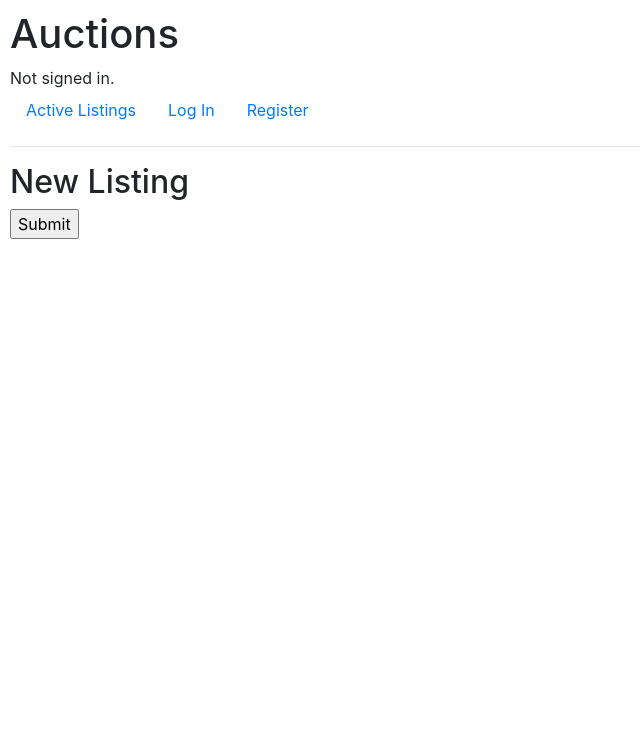
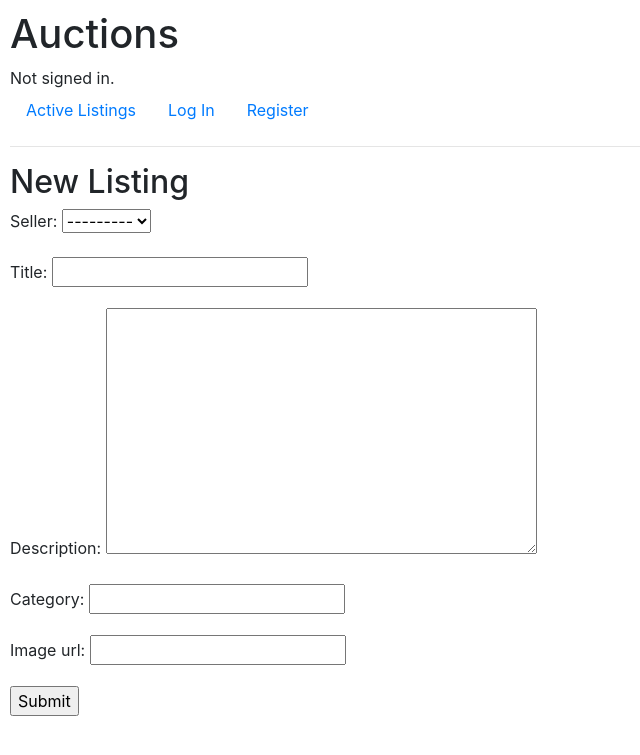
Before and after one commit to rakirs2/commerce_cs50_final, a Django app: page /new_listing in a window 1280 px wide. Shown: the top 755 px of the page, without its empty margins (0-640 px from the left). Run offline with Django 3.2, Linux system fonts and the light colour scheme; data comes from the database, SQL or seed files in the repository; both versions use the stored data as it was after the commit; some libraries are stand-ins or nearby versions.

Commit message:
New listings show up; next have to make item page

```diff
--- a/auctions/forms.py
+++ b/auctions/forms.py
@@ -2,7 +2,7 @@ from django import forms
 from .models import AuctionListing
 
 
-class NewAuctionListing(forms.Form):
+class NewAuctionListing(forms.ModelForm):
     class Meta:
         model = AuctionListing
         fields = "__all__"
--- a/auctions/models.py
+++ b/auctions/models.py
@@ -13,3 +13,11 @@ class AuctionListing(models.Model):
     description = models.TextField(max_length=2056)
     category = models.CharField(max_length=20, blank=True)
     image_url = models.URLField()
+
+    def __str__(self):
+        return f"""id=:{self.id}
+        seller:{self.seller}
+        title:{self.title}
+        category:{self.category}
+        image_url:{self.image_url}
+        """
--- a/auctions/templates/auctions/index.html
+++ b/auctions/templates/auctions/index.html
@@ -3,5 +3,8 @@
 {% block body %}
     <h2>Active Listings</h2>
 
-    TODO
+    {% for listing in listings%}
+        <li>{{ listing.title }}</li>
+    {% endfor %}
+
 {% endblock %}
--- a/auctions/templates/auctions/new_listing.html
+++ b/auctions/templates/auctions/new_listing.html
@@ -6,7 +6,7 @@
     <form action = "#" method = "post">
 
         {% csrf_token %}
-        {{ form }}
+        {{ form.as_p}}
         <input type = "submit">
     </form>
 {% endblock %}
--- a/auctions/views.py
+++ b/auctions/views.py
@@ -9,7 +9,9 @@ from .forms import NewAuctionListing
 
 
 def index(request):
-    return render(request, "auctions/index.html")
+    return render(request, "auctions/index.html",{
+        "listings": AuctionListing.objects.all(),
+    })
 
 
 def login_view(request):
@@ -69,3 +71,19 @@ def new_listing(request):
         return render(request, "auctions/new_listing.html", {
             "form": NewAuctionListing()
         })
+    if request.method == "POST":
+        # take in user data and save to form
+        form = NewAuctionListing(request.POST);
+        # validation
+        if form.is_valid():
+            # Extracting data
+
+            seller = form.cleaned_data["seller"]
+            title = form.cleaned_data["title"]
+            description = form.cleaned_data["description"]
+            category = form.cleaned_data["category"]
+            image_url = form.cleaned_data["image_url"]
+
+            new_auction_listing = AuctionListing( seller = seller, title = title, description=description, category = category, image_url=image_url)
+            new_auction_listing.save()
+            return HttpResponseRedirect(reverse("index"))
```
Also changed, not shown: db.sqlite3.
